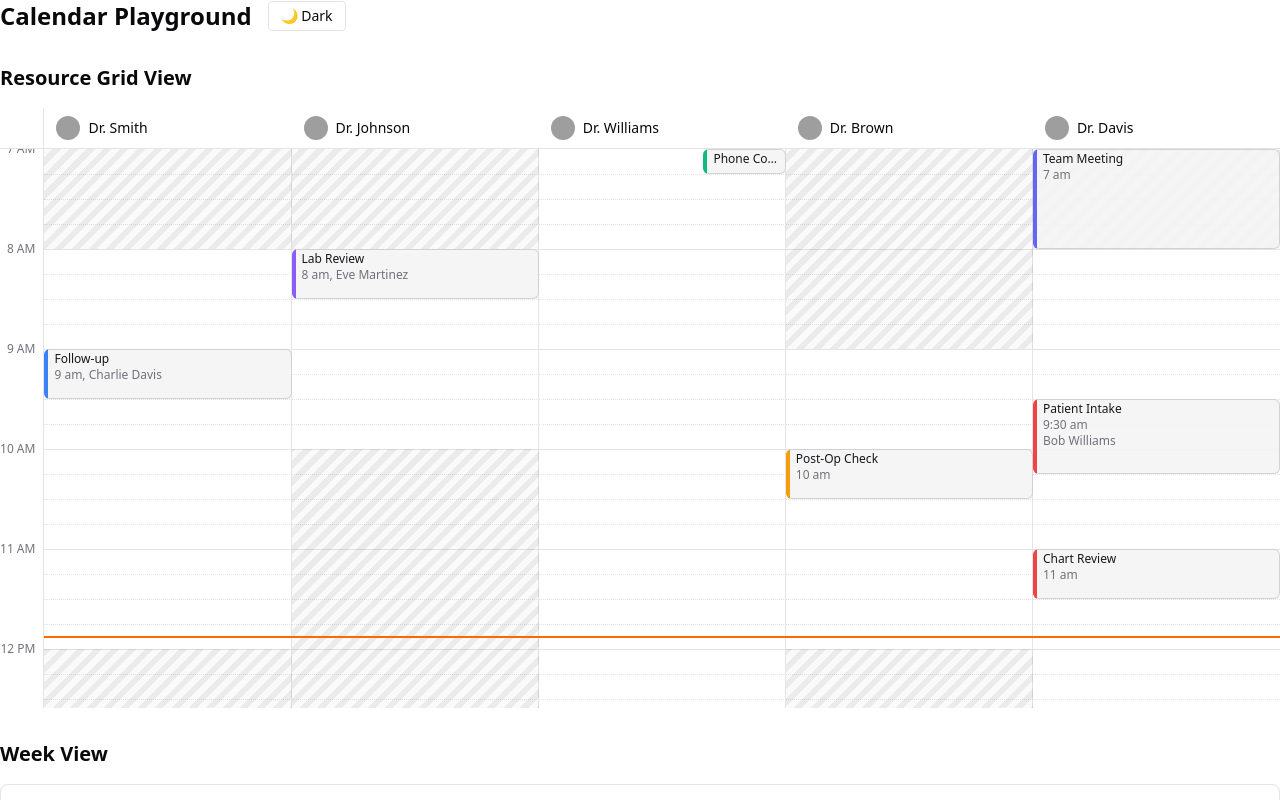
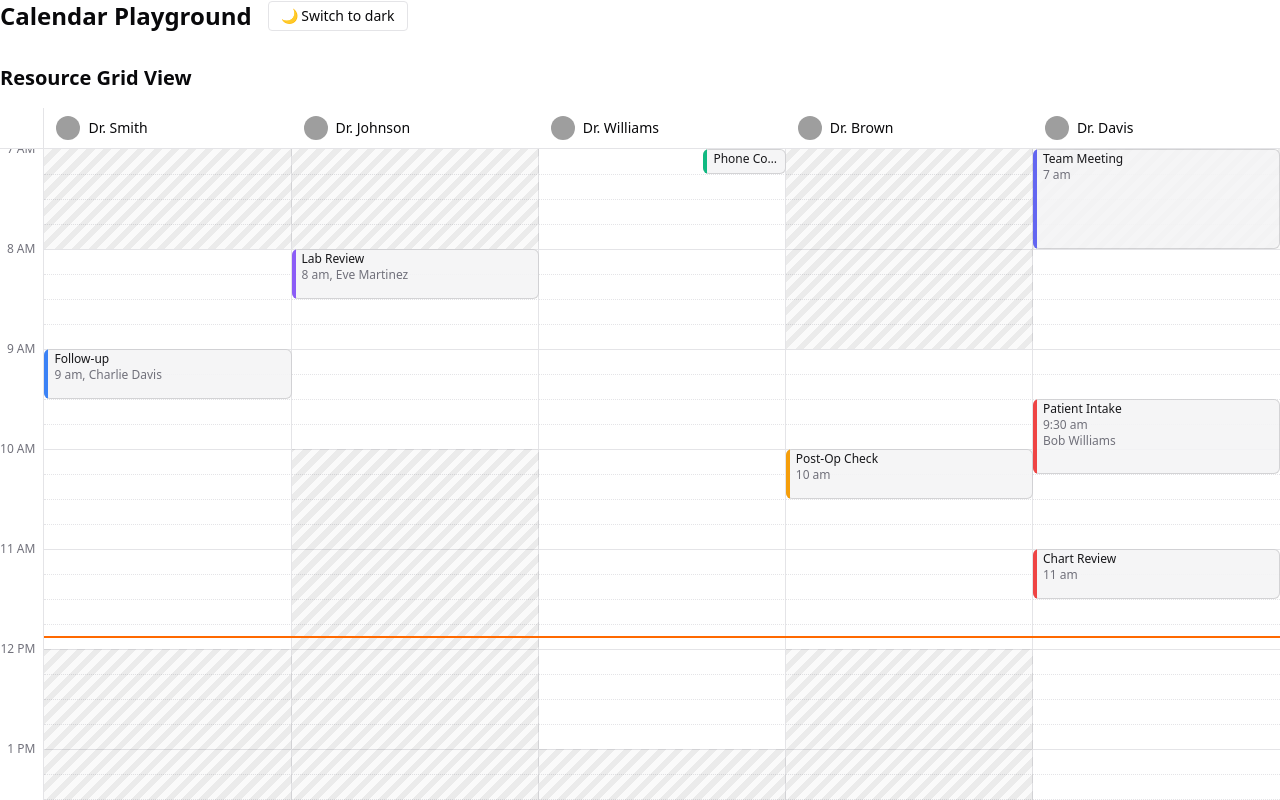
Before and after one commit to svycal/calendar, a React (Vite) app in the folder playground/: page / in a window 1280 px wide. Shown: the top 800 px of the page. Built offline with nearby package versions, Linux system fonts and the light colour scheme; grey boxes are pictures that could not be loaded.

Commit message:
Adjust playground

```diff
--- a/playground/src/App.tsx
+++ b/playground/src/App.tsx
@@ -199,7 +199,9 @@ const unavailability: Record<string, AvailabilityRange[]> = {
 
 function App() {
   const [dark, setDark] = useState(false);
-  const [selectedRange, setSelectedRange] = useState<SelectedRange | null>(null);
+  const [selectedRange, setSelectedRange] = useState<SelectedRange | null>(
+    null
+  );
 
   return (
     <div
@@ -213,7 +215,7 @@ function App() {
           onClick={() => setDark(!dark)}
           className="rounded border border-zinc-200 dark:border-zinc-700 bg-white dark:bg-zinc-950 px-3 py-1 text-sm text-zinc-950 dark:text-zinc-50 hover:opacity-80"
         >
-          {dark ? '☀️ Light' : '🌙 Dark'}
+          {dark ? '☀️ Switch to light' : '🌙 Switch to dark'}
         </button>
       </div>
 
@@ -222,7 +224,7 @@ function App() {
           <h2 className="text-zinc-950 dark:text-zinc-50 mb-4 text-xl font-semibold">
             Resource Grid View
           </h2>
-          <div className="h-[600px]">
+          <div className="h-200">
             <ResourceGridView
               date={today}
               timeZone="America/New_York"
```
